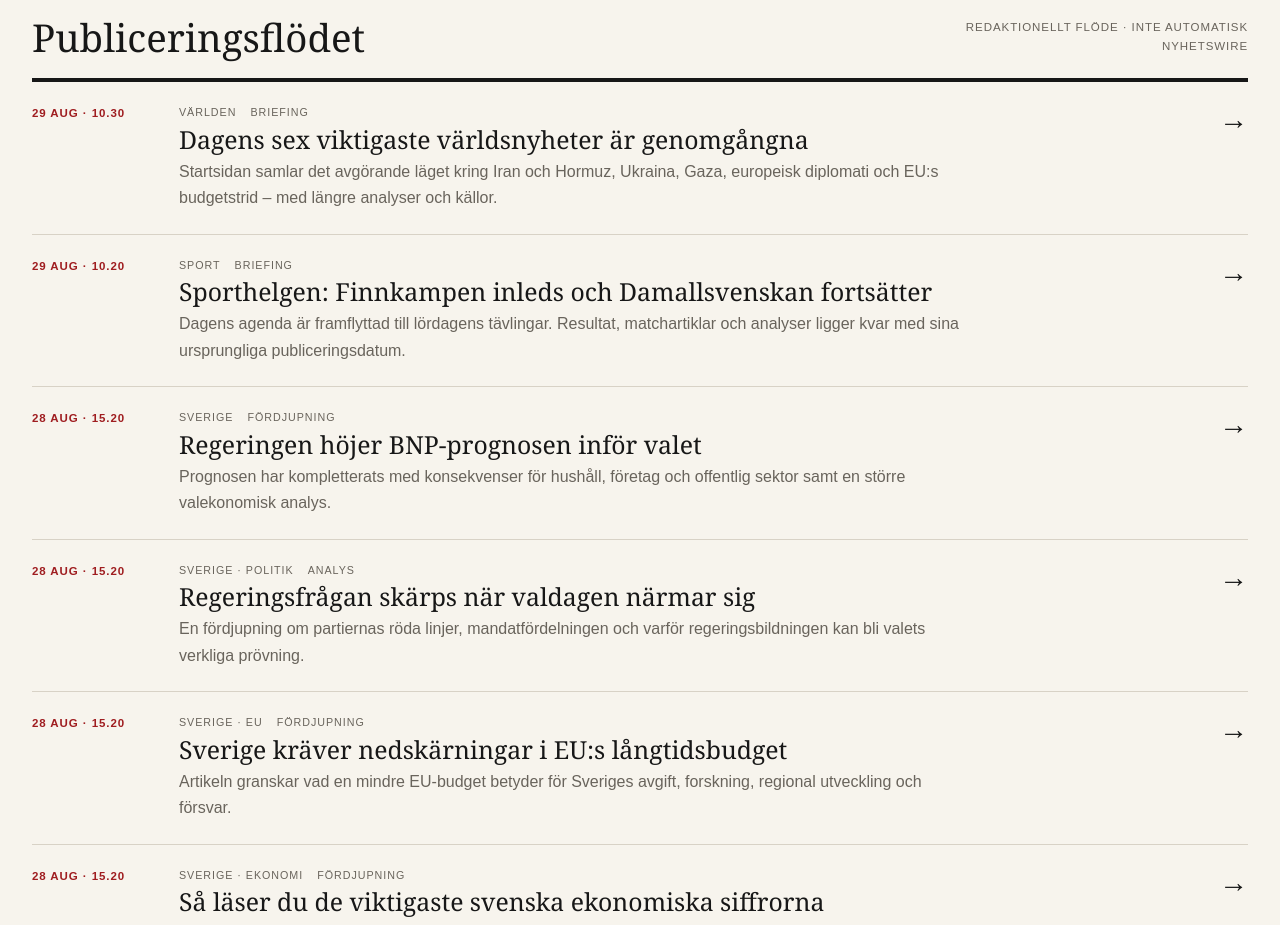
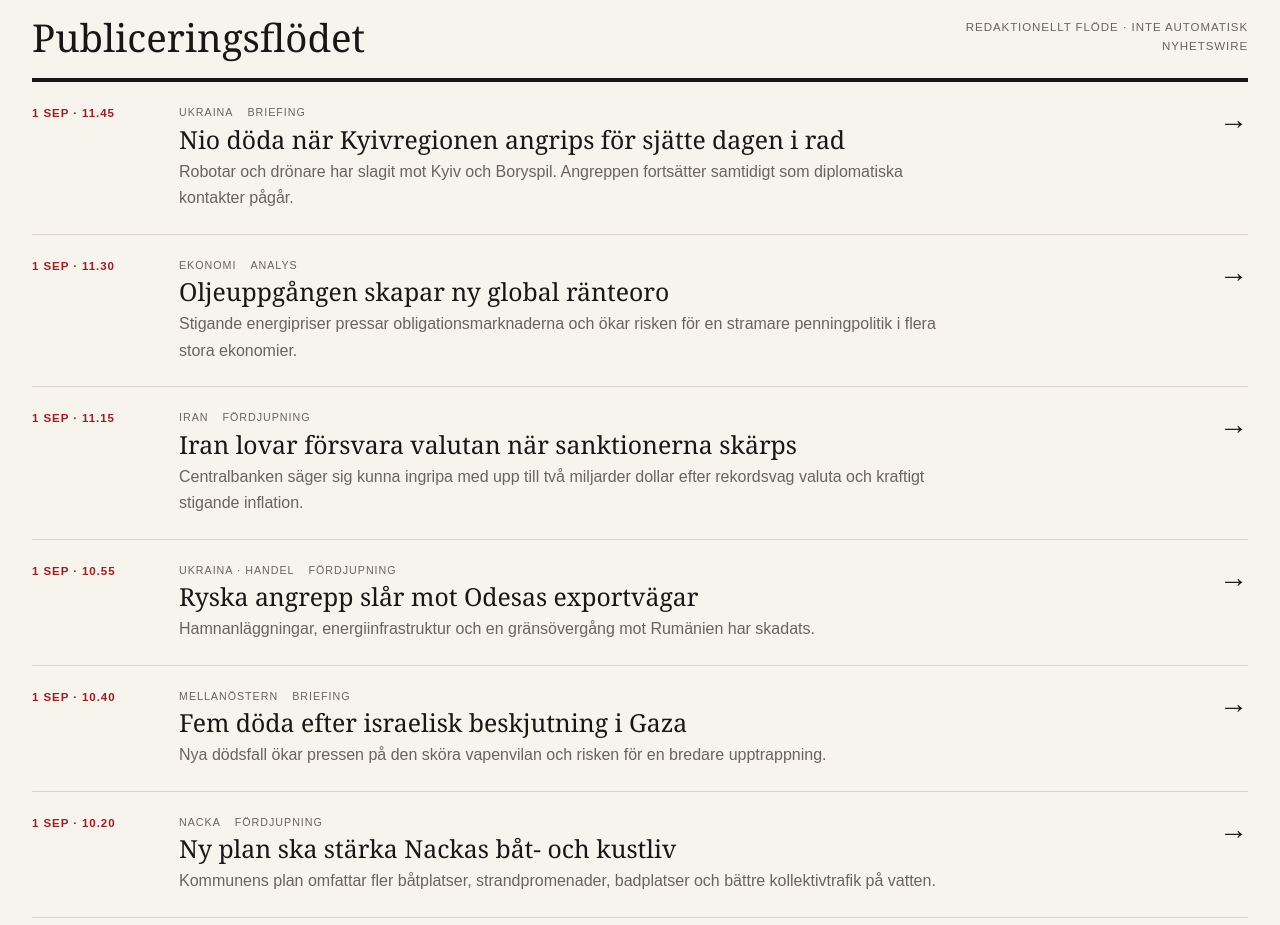
Before and after one commit to Djurgarden2019/NackaSidan-2026, a Next.js app: page /senaste in a window 1280 px wide. Shown: the part 485-1410 px from the top of the page. Built offline with nearby package versions, Linux system fonts and the light colour scheme.

Commit message:
Uppdatera Senaste för 1 september
* Uppdatera Senaste med nyheter 1 september

* Uppdatera datum på Senaste

```diff
--- a/content/news.ts
+++ b/content/news.ts
@@ -8,68 +8,12 @@ export type NewsFeedItem = {
 };
 
 export const latestNews: NewsFeedItem[] = [
-  {
-    time: '29 aug · 10.30',
-    section: 'Världen',
-    title: 'Dagens sex viktigaste världsnyheter är genomgångna',
-    summary: 'Startsidan samlar det avgörande läget kring Iran och Hormuz, Ukraina, Gaza, europeisk diplomati och EU:s budgetstrid – med längre analyser och källor.',
-    href: '/',
-    type: 'Briefing',
-  },
-  {
-    time: '29 aug · 10.20',
-    section: 'Sport',
-    title: 'Sporthelgen: Finnkampen inleds och Damallsvenskan fortsätter',
-    summary: 'Dagens agenda är framflyttad till lördagens tävlingar. Resultat, matchartiklar och analyser ligger kvar med sina ursprungliga publiceringsdatum.',
-    href: '/sport',
-    type: 'Briefing',
-  },
-  {
-    time: '28 aug · 15.20',
-    section: 'Sverige',
-    title: 'Regeringen höjer BNP-prognosen inför valet',
-    summary: 'Prognosen har kompletterats med konsekvenser för hushåll, företag och offentlig sektor samt en större valekonomisk analys.',
-    href: '/sverige/artikel/regeringen-hojer-bnp-prognosen-2026',
-    type: 'Fördjupning',
-  },
-  {
-    time: '28 aug · 15.20',
-    section: 'Sverige · Politik',
-    title: 'Regeringsfrågan skärps när valdagen närmar sig',
-    summary: 'En fördjupning om partiernas röda linjer, mandatfördelningen och varför regeringsbildningen kan bli valets verkliga prövning.',
-    href: '/sverige/artikel/valrorelsen-regeringsfragan-skarps',
-    type: 'Analys',
-  },
-  {
-    time: '28 aug · 15.20',
-    section: 'Sverige · EU',
-    title: 'Sverige kräver nedskärningar i EU:s långtidsbudget',
-    summary: 'Artikeln granskar vad en mindre EU-budget betyder för Sveriges avgift, forskning, regional utveckling och försvar.',
-    href: '/sverige/artikel/sverige-kraver-mindre-eu-budget',
-    type: 'Fördjupning',
-  },
-  {
-    time: '28 aug · 15.20',
-    section: 'Sverige · Ekonomi',
-    title: 'Så läser du de viktigaste svenska ekonomiska siffrorna',
-    summary: 'BNP, konsumtion, export, arbetsmarknad, inflation och räntor sätts ihop till en tydligare bild av konjunkturen.',
-    href: '/sverige/artikel/sverige-ekonomi-laget-2026',
-    type: 'Fördjupning',
-  },
-  {
-    time: '28 aug · 15.20',
-    section: 'Sverige · Arbetsmarknad',
-    title: 'Därför kan två officiella arbetslöshetstal skilja sig',
-    summary: 'AKU och BAS jämförs, tillsammans med en analys av hur statistikval påverkar den politiska debatten.',
-    href: '/sverige/artikel/arbetsloshet-varfor-siffrorna-skiljer-sig',
-    type: 'Analys',
-  },
-  {
-    time: '28 aug · 15.20',
-    section: 'Sverige · Regioner',
-    title: 'Miljardinvesteringar prövar hela samhällsbygget i norra Sverige',
-    summary: 'Industriinvesteringarna analyseras tillsammans med bostäder, kompetensförsörjning, elnät och kommunal service.',
-    href: '/sverige/artikel/norrland-regionbevakning',
-    type: 'Analys',
-  },
+  {time:'1 sep · 11.45',section:'Ukraina',title:'Nio döda när Kyivregionen angrips för sjätte dagen i rad',summary:'Robotar och drönare har slagit mot Kyiv och Boryspil. Angreppen fortsätter samtidigt som diplomatiska kontakter pågår.',href:'/',type:'Briefing'},
+  {time:'1 sep · 11.30',section:'Ekonomi',title:'Oljeuppgången skapar ny global ränteoro',summary:'Stigande energipriser pressar obligationsmarknaderna och ökar risken för en stramare penningpolitik i flera stora ekonomier.',href:'/ekonomi',type:'Analys'},
+  {time:'1 sep · 11.15',section:'Iran',title:'Iran lovar försvara valutan när sanktionerna skärps',summary:'Centralbanken säger sig kunna ingripa med upp till två miljarder dollar efter rekordsvag valuta och kraftigt stigande inflation.',href:'/varlden',type:'Fördjupning'},
+  {time:'1 sep · 10.55',section:'Ukraina · Handel',title:'Ryska angrepp slår mot Odesas exportvägar',summary:'Hamnanläggningar, energiinfrastruktur och en gränsövergång mot Rumänien har skadats.',href:'/varlden',type:'Fördjupning'},
+  {time:'1 sep · 10.40',section:'Mellanöstern',title:'Fem döda efter israelisk beskjutning i Gaza',summary:'Nya dödsfall ökar pressen på den sköra vapenvilan och risken för en bredare upptrappning.',href:'/varlden',type:'Briefing'},
+  {time:'1 sep · 10.20',section:'Nacka',title:'Ny plan ska stärka Nackas båt- och kustliv',summary:'Kommunens plan omfattar fler båtplatser, strandpromenader, badplatser och bättre kollektivtrafik på vatten.',href:'/stockholm',type:'Fördjupning'},
+  {time:'31 aug · 14.30',section:'USA och Iran',title:'USA och Iran utbyter nya attacker',summary:'NackaSidans längre artikel granskar händelseförloppet, Gulfstaternas läge och konsekvenserna för Hormuz och energimarknaden.',href:'/artikel/usa-iran-gulfstaterna',type:'Analys'},
+  {time:'31 aug · 12.00',section:'Sverige',title:'Valspurten och förtidsröstningen följs löpande',summary:'Sverigeavdelningen samlar opinionsläget, arbetsmarknaden, hushållsekonomin och beredskapsfrågorna inför valet.',href:'/sverige',type:'Briefing'}
 ];
```
Also changed, not shown: app/senaste/page.tsx (+1 -1 lines).
